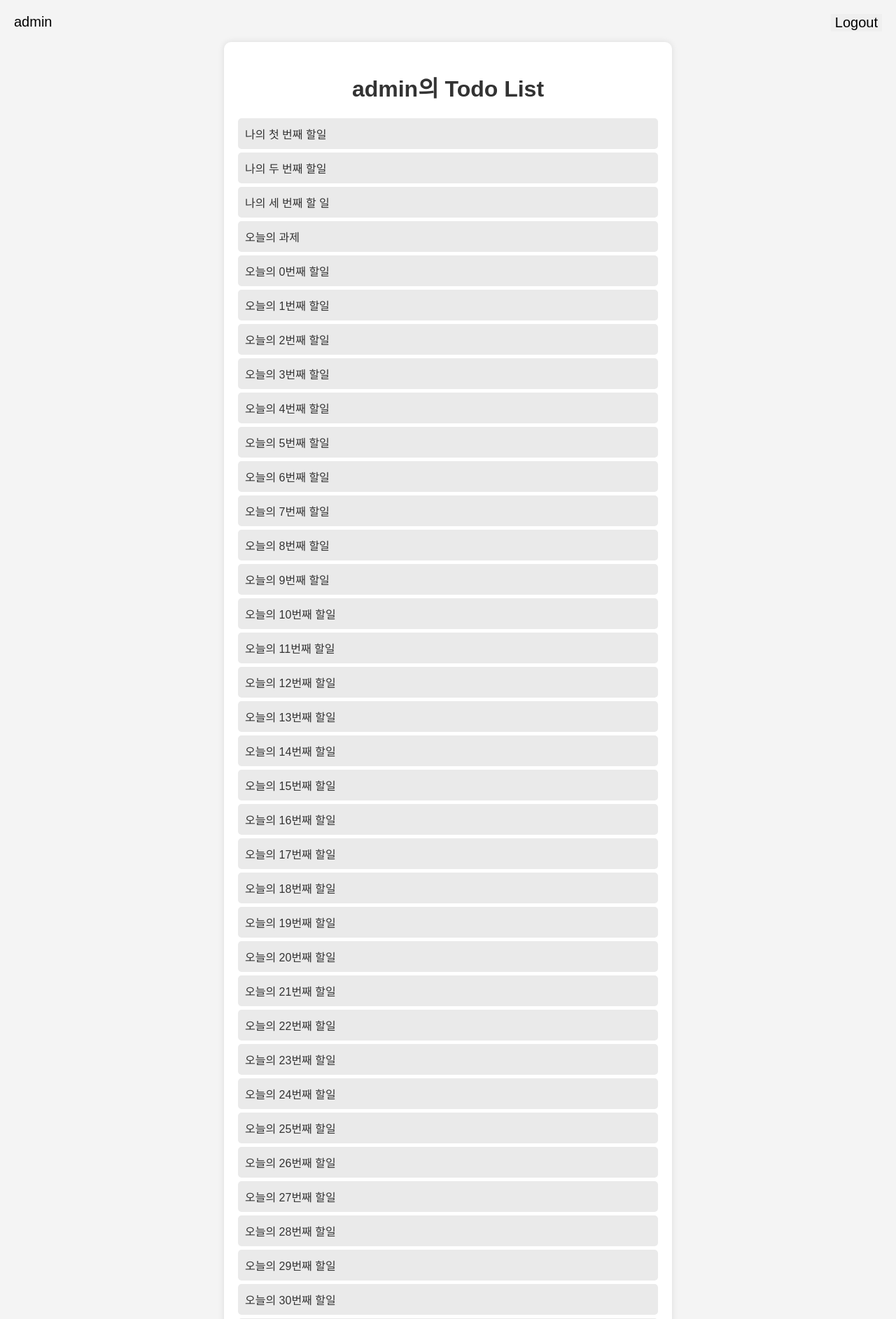
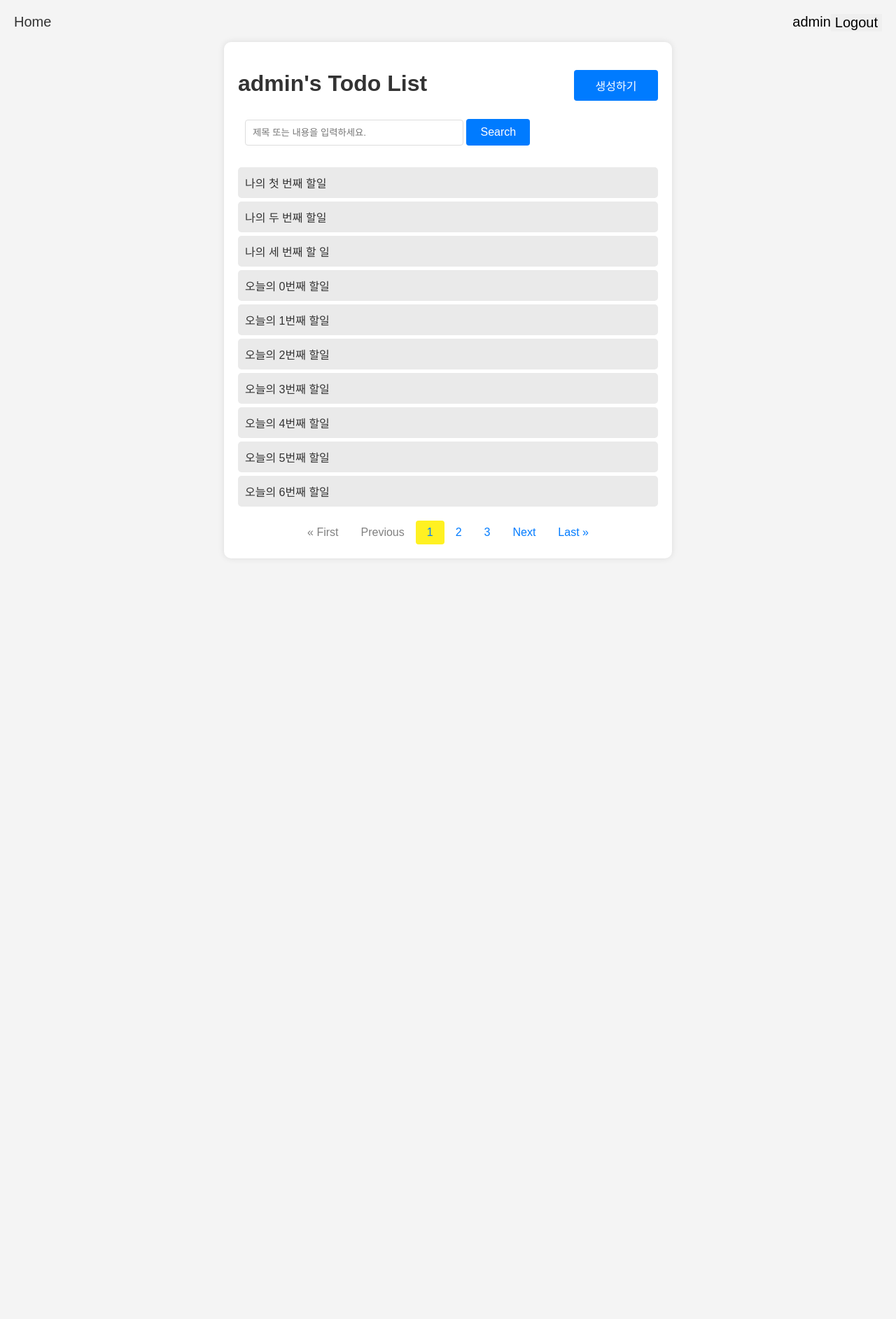
Before and after one commit to pcw8233/Django, a Django app: page /todo/ in a window 1280 px wide. Shown: the top 1885 px of the page at 70% size. After the commit the page ends 778 px from the top, so only its background shows below. Run offline with Django 5.2, Linux system fonts and the light colour scheme; a user stored in the database is signed in; data comes from the database, SQL or seed files in the repository; both versions use the stored data as it was after the commit.

Commit message:
Chapter_04 과제 업로드

```diff
--- a/config/settings.py
+++ b/config/settings.py
@@ -39,6 +39,7 @@ INSTALLED_APPS = [
     'django.contrib.staticfiles',
     'todo',
     'users', #users 앱을 추가
+    'django_extensions',
 ]
 
 MIDDLEWARE = [
--- a/config/urls.py
+++ b/config/urls.py
@@ -16,7 +16,7 @@ Including another URLconf
 """
 from django.contrib import admin
 from django.urls import path, include
-from todo.views import todo_list, todo_info
+from todo.views import todo_list, todo_info, todo_create, todo_update, todo_delete
 from users import views as user_views
 
 urlpatterns = [
@@ -26,4 +26,7 @@ urlpatterns = [
     path('accounts/', include('django.contrib.auth.urls')),
     path('accounts/login/', user_views.login, name='login'),
     path('accounts/signup/', user_views.signup, name='signup'),
+    path('todo/create/', todo_create, name='todo_create'),
+    path('todo/<int:todo_id>/update/', todo_update, name='todo_update'),
+    path('todo/<int:todo_id>/delete/', todo_delete, name='todo_delete'),
 ]
--- /dev/null
+++ b/templates/base.html
@@ -0,0 +1,29 @@
+<!DOCTYPE html>
+<html lang="en">
+<head>
+    <meta charset="UTF-8">
+    <title>Title</title>
+</head>
+<body>
+  <nav style="display: flex; justify-content: space-between">
+    <div>
+      <a style="font-size: 20px" href="{% url 'todo_list' %}">Home</a>
+    </div>
+    {% if request.user.is_authenticated %}
+        <div style="text-align: right; font-size: 20px; display: flex; justify-content: space-between">
+            {{ request.user.username }}
+            <form action="{% url 'logout' %}" method="POST">
+                {% csrf_token %}
+                <button style="border: 0; font-size: 20px; cursor: pointer">Logout</button>
+            </form>
+        </div>
+    {% else %}
+        <div style="display: flex; justify-content: right; font-size: 20px;">
+            <a href="{% url 'signup' %}" style="margin-right: 10px">SignUp</a>
+            <a href="{% url 'login' %}">Login</a>
+        </div>
+    {% endif %}
+  </nav>
+  {% block content %}{% endblock %}
+</body>
+</html>
--- a/todo/models.py
+++ b/todo/models.py
@@ -1,6 +1,10 @@
 from django.db import models
+from django.contrib.auth import get_user_model
+
+User = get_user_model()
 
 class Todo(models.Model):
+    user = models.ForeignKey(User, on_delete=models.CASCADE)
     title = models.CharField(max_length=50)
     description = models.TextField()
     start_date = models.DateField()
--- a/todo/templates/todo_list.html
+++ b/todo/templates/todo_list.html
@@ -1,9 +1,7 @@
-<!DOCTYPE html>
-<html lang="en">
-<head>
-    <meta charset="UTF-8">
-    <meta name="viewport" content="width=device-width, initial-scale=1.0">
-    <title>User List</title>
+<!-- todo / todo_list.html -->
+
+{% extends 'base.html' %}
+{% block content %}
 <style>
     body {
         font-family: Arial, sans-serif;
@@ -41,36 +39,123 @@
         text-decoration: none;
         color: #333;
     }
+    /* 버튼 스타일 */
+    .create-button {
+        background-color: #007bff;
+        color: white;
+        border: none;
+        margin-top: 20px;
+        padding: 10px 20px;
+        border-radius: 4px;
+        cursor: pointer;
+        width: 20%;
+        height: 20%;
+        font-size: 16px;
+    }
+
+    .create-button:hover {
+        background-color: #0056b3;
+    }
+    /* 페이지네이션 스타일 */
+    .pagination {
+        display: flex;
+        justify-content: center;
+        margin-top: 20px;
+    }
+    .pagination a, .pagination span {
+        color: #007bff;
+        padding: 8px 16px;
+        text-decoration: none;
+        transition: background-color .3s;
+    }
+    .pagination p {
+        color: gray;
+        padding: 8px 16px;
+        text-decoration: none;
+        transition: background-color .3s;
+        margin: 0;
+    }
+    .pagination p:hover {
+        background-color: #ddd;
+        border-radius: 5px;
+        cursor: not-allowed;
+    }
+    .pagination a.active {
+        background-color: #007bff;
+        color: white;
+        border-radius: 5px;
+    }
+    .pagination a:hover:not(.active) {
+        background-color: #ddd;
+        border-radius: 5px;
+    }
+    /* 입력 필드 스타일 */
+    input[type="text"] {
+        width: 50%;
+        padding: 10px;
+        border: 1px solid #ddd;
+        border-radius: 4px;
+        margin-bottom: 15px;
+    }
+    /* 버튼 스타일 */
+    .search-button {
+        background-color: #007bff;
+        color: white;
+        border: none;
+        padding: 10px 20px;
+        border-radius: 4px;
+        cursor: pointer;
+        font-size: 16px;
+    }
+
+    .search-button:hover {
+        background-color: #0056b3;
+    }
 </style>
-</head>
-<body>
-   <nav>
-        {% if request.user.is_authenticated %}
-            <div style="text-align: right; font-size: 20px; display: flex; justify-content: space-between">
-                {{ request.user.username }}
-                <form action="{% url 'logout' %}" method="POST">
-                    {% csrf_token %}
-                    <button style="border: 0; font-size: 20px">Logout</button>
-                </form>
-            </div>
-        {% else %}
-            <div style="display: flex; justify-content: right; font-size: 20px;">
-                <a href="{% url 'signup' %}" style="margin-right: 10px">SignUp</a>
-                <a href="{% url 'login' %}">Login</a>
-            </div>
-        {% endif %}
-    </nav>
 <div class="container" style="margin-top: 15px">
     {% if request.user.is_authenticated %}
-        <h1>{{ request.user.username }}의 Todo List</h1>
+    <div style="display: flex; justify-content: space-between">
+        <h1>{{ request.user.username }}'s Todo List</h1>
+        <button class="create-button" onclick="location.href='{% url 'todo_create' %}'">생성하기</button>
+    </div>
+    <form method="GET" style="margin: 10px">
+        <input type="text" placeholder="제목 또는 내용을 입력하세요." name="q" value="{% if request.GET.q %}{{ request.GET.q }}{% endif %}">
+        <button class="search-button">Search</button>
+    </form>
     <ul>
-            {% for todo in data %}
+        {% for todo in page_obj.object_list %}
             <li><a href="{% url 'todo_info' todo.id %}">{{ todo.title }}</a></li>
         {% endfor %}
     </ul>
+    <!-- 페이지네이션 -->
+    <div class="pagination">
+        {% if page_obj.has_previous %}
+            <a href="?page=1">&laquo; First</a>
+            <a href="?page={{ page_obj.previous_page_number }}">Previous</a>
         {% else %}
-	            <h1>회원가입 또는 로그인을 진행해주세요.</h1>
+            <p>&laquo; First</p>
+            <p>Previous</p>
+        {% endif %}
+
+        {% for num in page_obj.paginator.page_range %}
+            {% if num > page_obj.number|add:-3 and num < page_obj.number|add:3 %}
+                {% if num == page_obj.number %}
+                    <span class="active" style="border-radius: 4px; background-color: #fff122">{{ num }}</span>
+                {% else %}
+                    <a href="?page={{ num }}">{{ num }}</a>
+                {% endif %}
+            {% endif %}
+        {% endfor %}
+
+        {% if page_obj.has_next %}
+            <a href="?page={{ page_obj.next_page_number }}">Next</a>
+            <a href="?page={{ page_obj.paginator.num_pages }}">Last &raquo;</a>
+        {% else %}
+            <p>Next</p>
+            <p>Last &raquo;</p>
         {% endif %}
     </div>
-</body>
-</html>
+    {% endif %}
+</div>
+
+{% endblock %}
--- a/todo/views.py
+++ b/todo/views.py
@@ -1,26 +1,80 @@
 # Views.py
 from django.http import Http404
-from django.shortcuts import render
+from django.shortcuts import render, redirect, get_object_or_404
+from django.contrib.auth.decorators import login_required
+from django.core.paginator import Paginator
+from django.db.models import Q
+from django.urls import reverse
+
+from todo.forms import TodoForm, TodoUpdateForm
 from todo.models import Todo
 
+@login_required()
 def todo_list(request):
-    todo_list = Todo.objects.all().values_list('id', 'title')
-    result = [{'id': todo[0], 'title': todo[1]} for i, todo in enumerate(todo_list)]
-    context = {'data': result}
-
+    todo_list = Todo.objects.filter(user=request.user).order_by('created_at')
+    q = request.GET.get('q') # GET 요청으로부터 q에 담긴 쿼리 파라미터를 가져온다.
+    if q:
+        # 만약 쿼리파라미터가 존재하면 todo_list에서 해당 쿼리파라미터로 filter를 걸어 조건에 맞는 Todo객체만 가져온다.
+        todo_list = todo_list.filter(Q(title__icontatins=q) | Q(description__icontatins=q))
+    paginator = Paginator(todo_list, 10) # 객체를 인스턴스화 한다.
+    page_number = request.GET.get('page') # GET 요청으로부터 page에 담긴 쿼리 파라미터 값을 가져온다.
+    page_obj = paginator.get_page(page_number) # 가져온 페이지 숫자를 이용해서 페이지에 대한 오브젝트를 가져온다.
+    context = {
+        'page_obj': page_obj
+    }
     return render(request, 'todo_list.html', context)
 
+@login_required()
 def todo_info(request, todo_id):
-    try:
-        todo = Todo.objects.get(id=todo_id)
-        info = {
-            'title': todo.title,
-            'description': todo.description,
-            'start_date': todo.start_date,
-            'end_date': todo.end_date,
-            'is_completed': todo.is_completed,
-        }
-        context = {'data': info}
-        return render(request, 'todo_info.html', context)
-    except Todo.DoesNotExist:
-        raise Http404("Todo List가 존재하지 않습니다.")
+    todo = get_object_or_404(Todo, id=todo_id)
+    context = {
+        'todo': todo.__dict__ # items 메서드를 사용하기 위해 딕셔너리 형태로 context를 념겨준다.
+    }
+    return render(request, 'todo_info.html', context)
+
+@login_required()
+def todo_create(request):
+    form = TodoForm(request.POST or None)
+    if form.is_valid():
+        # form으로부터 넘겨받은 데이터를 바탕으로 Todo 객체를 저장
+        # 데이터베이스에 저장하기전 user 정보를 추가하기위해 commit=False를 사용
+        todo = form.save(commit=False)
+        todo.user = request.user # Todo객체에 user정보를 추가
+        todo.save() # user정보가 추가된 Todo 객체를 데이터베이스에 저장
+        return redirect(reverse('todo_info', kwargs={'todo_id': todo.pk}))
+    context = {
+        'form': form
+    }
+    return render(request, 'todo_create.html', context)
+
+@login_required()
+def todo_update(request, todo_id):
+    todo = get_object_or_404(Todo, id=todo_id, user=request.user)
+    form = TodoUpdateForm(request.POST or None, instance=todo)
+    if form.is_valid():
+        form.save()
+        return redirect(reverse('todo_info', kwargs={'todo_id': todo.pk}))
+    context = {
+        'form': form
+    }
+    return render(request, 'todo_update.html', context)
+
+@login_required()
+def todo_delete(request, todo_id):
+    todo = get_object_or_404(Todo, id=todo_id, user=request.user)
+    todo.delete()
+    return redirect(reverse('todo_list'))
+
+    # try:
+    #     todo = Todo.objects.get(id=todo_id)
+    #     info = {
+    #         'title': todo.title,
+    #         'description': todo.description,
+    #         'start_date': todo.start_date,
+    #         'end_date': todo.end_date,
+    #         'is_completed': todo.is_completed,
+    #     }
+    #     context = {'data': info}
+    #     return render(request, 'todo_info.html', context)
+    # except Todo.DoesNotExist:
+    #     raise Http404("Todo List가 존재하지 않습니다.")
```
Also changed, not shown: todo/forms.py (added, +12 -0 lines), todo/templates/todo_create.html (added, +86 -0 lines), todo/templates/todo_info.html (+41 -13 lines), todo/templates/todo_update.html (added, +87 -0 lines), db.sqlite3, todo/migrations/0002_todo_user.py (added). Lines whose indentation alone changed are shown as unchanged.
